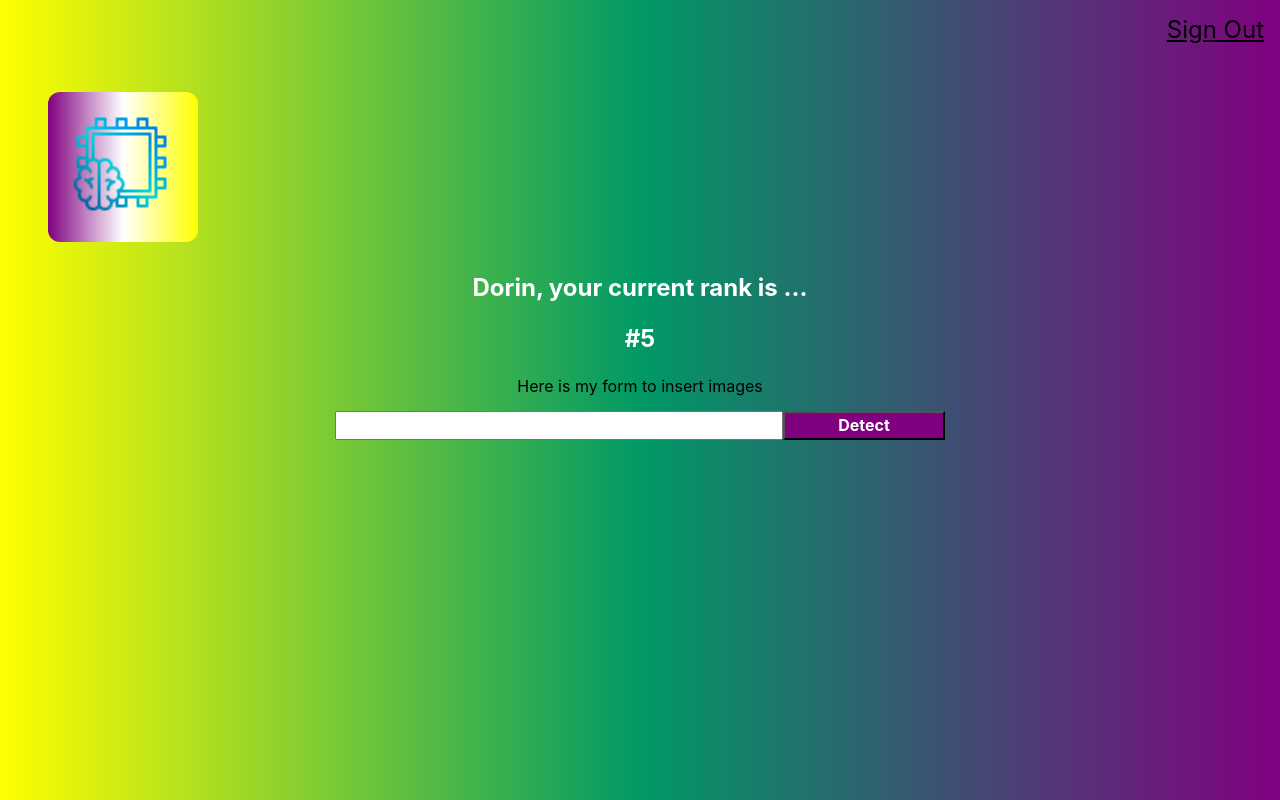
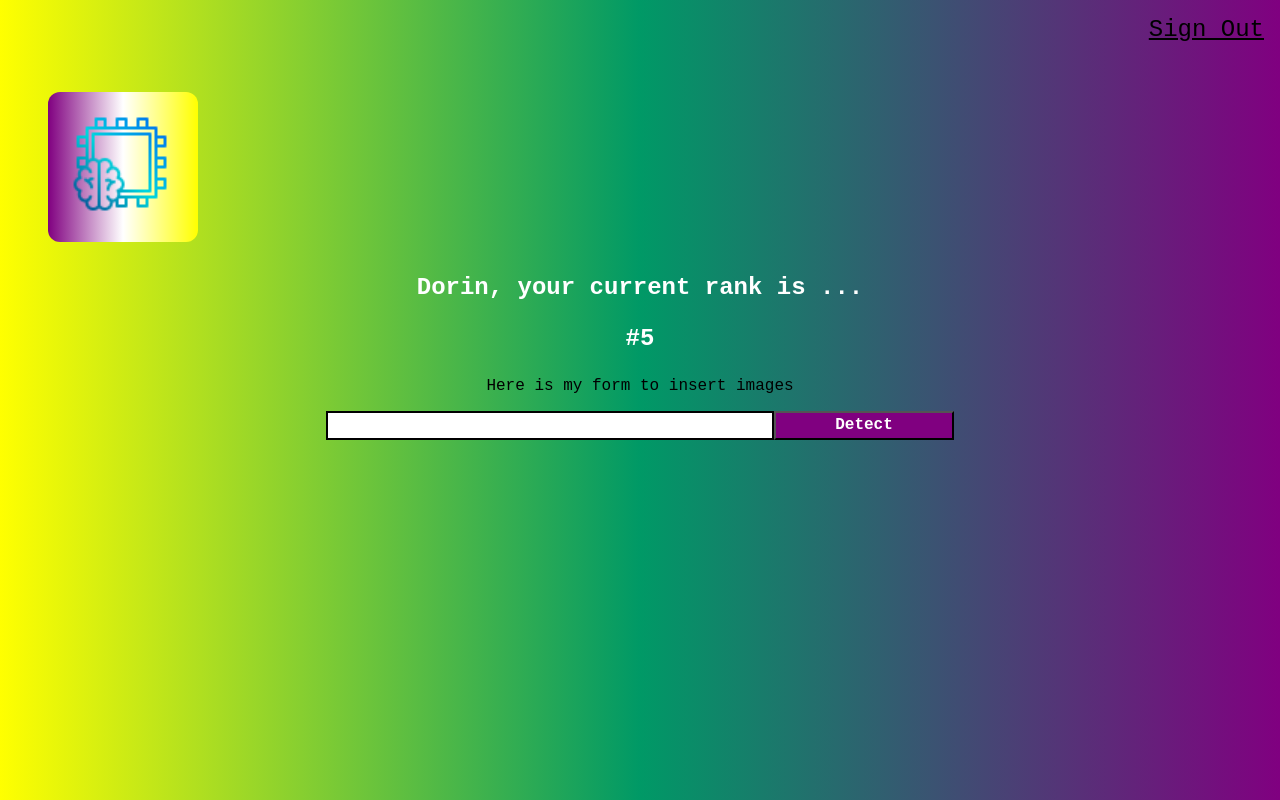
Before and after one commit to MateiDorin/face-recognition, a React (Create React App) app: page / in a window 1280 px wide. Built offline with nearby package versions, Linux system fonts and the light colour scheme.

Commit message:
props for button and input

```diff
--- a/package.json
+++ b/package.json
@@ -9,7 +9,7 @@
     "react": "^18.2.0",
     "react-dom": "^18.2.0",
     "react-parallax-tilt": "^1.7.51",
-    "react-scripts": "5.0.1",
+    "react-scripts": "4.0.2",
     "tachyons": "^4.12.0",
     "web-vitals": "^2.1.4"
   },
--- a/src/App.js
+++ b/src/App.js
@@ -5,12 +5,21 @@ import ImageLinkForm from './components/ImageLinkForm/ImageLinkForm';
 import Rank from './components/Rank/Rank';
 
 function App() {
+
+  const onInputChange = (event) => {
+    console.log(event.target.value)
+  }
+
+  const onButtonClick = () => {
+    console.log('click')
+  }
+
   return (
     <div>
       <Navigation />
       <Logo />
       <Rank />
-      <ImageLinkForm />
+      <ImageLinkForm onInputChange = {onInputChange} onButtonClick = {onButtonClick}/>
       {/* <p>logo</p>
       <p>IMage link form</p>
       <p>Face recognition</p> */}
--- a/src/components/ImageLinkForm/ImageLinkForm.css
+++ b/src/components/ImageLinkForm/ImageLinkForm.css
@@ -9,10 +9,11 @@
 input {
     width: 50%;
     gap: 1rem;
+    border: 2px solid black;
 }
 
 button {
-    width: 18%;
+    width: 20%;
     padding: 0.2rem;
     background-color: purple;
     font-weight: bold;
@@ -22,7 +23,7 @@ button {
 }
 
 button:hover {
-    transform: scale(1.1);
+    transform: scale(0.95);
 }
 
 p {
--- a/src/components/ImageLinkForm/ImageLinkForm.js
+++ b/src/components/ImageLinkForm/ImageLinkForm.js
@@ -1,12 +1,12 @@
 import './ImageLinkForm.css';
 
-const ImageLinkForm = () => {
+const ImageLinkForm = (props) => {
     return (
         <div>
             <p>Here is my form to insert images</p>
             <div className='form'>
-                <input  type='text' />
-                <button>Detect</button>
+                <input  type='text' onChange = {props.onInputChange} />
+                <button onClick= {props.onButtonClick} >Detect</button>
             </div>
         </div>
     )
--- a/src/index.css
+++ b/src/index.css
@@ -1,10 +1,6 @@
 body {
   margin: 0;
-  font-family: -apple-system, BlinkMacSystemFont, 'Segoe UI', 'Roboto', 'Oxygen',
-    'Ubuntu', 'Cantarell', 'Fira Sans', 'Droid Sans', 'Helvetica Neue',
-    sans-serif;
-  -webkit-font-smoothing: antialiased;
-  -moz-osx-font-smoothing: grayscale;
+  font-family: 'Courier New', Courier, monospace;
   background: linear-gradient(to right, yellow, #009966, purple);
 }
 
```
Also changed, not shown: 1 other file (tests, documents, lock files or other folders).
